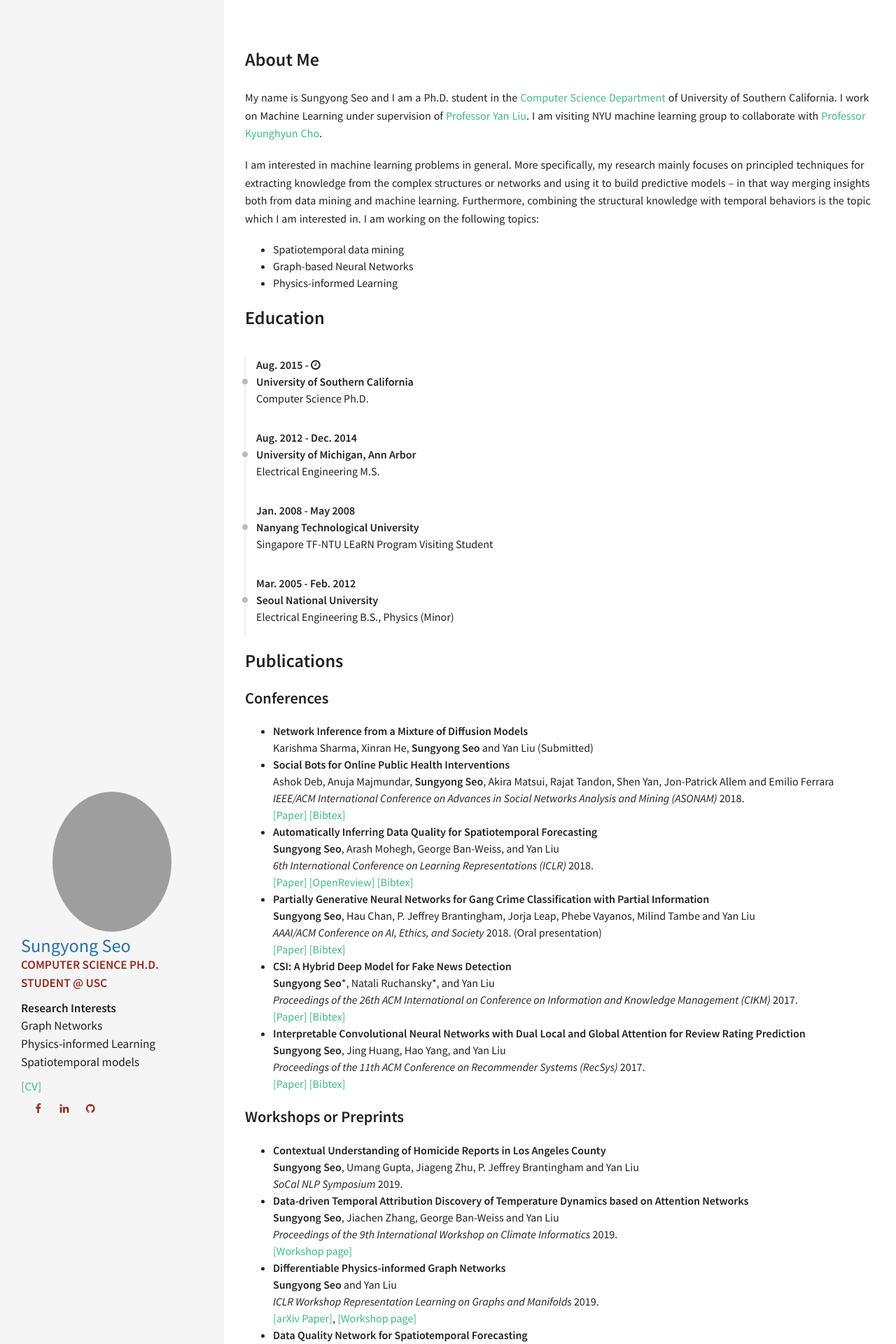
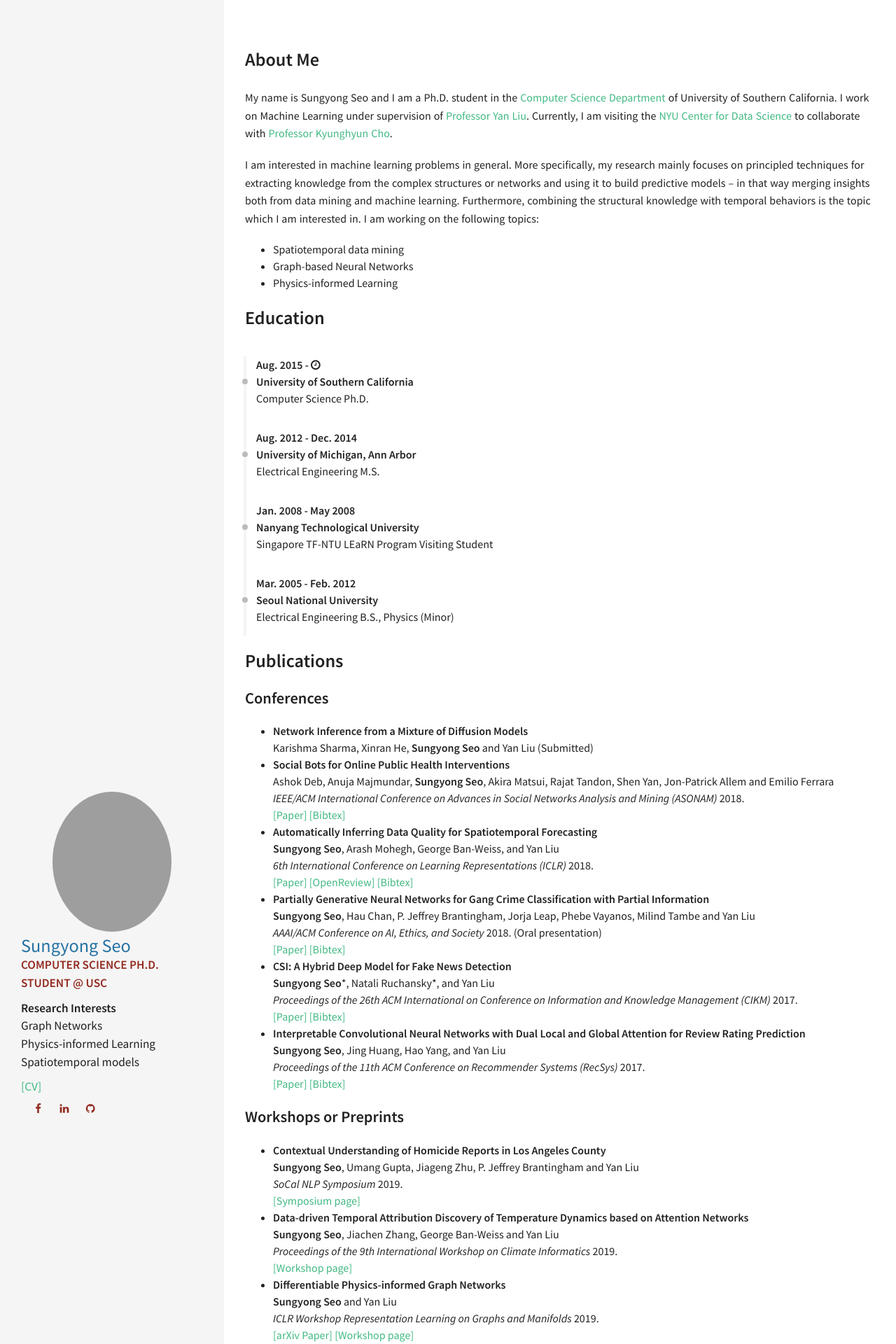
Before and after one commit to sungyongs/sungyongs.github.io, a Jekyll site: the page built from index.md, in a window 1280 px wide. Shown: the top 1920 px of the page at 70% size. Built offline with Jekyll 4.4.1, drawn with Linux system fonts in a browser that asks for light colours; some of the changed text lies outside the part shown.

Commit message:
minor udpate

```diff
--- a/_data/index/careers.yml
+++ b/_data/index/careers.yml
@@ -3,7 +3,7 @@
 - name: New York University
   link: https://cds.nyu.edu
   date: Jul. 2019 - Dec. 2019
-  job: Visiting Researchers working with Dr. Kyunghyun Cho
+  job: Visiting Researcher working with Dr. Kyunghyun Cho
 
 - name: Yahoo! Research, New York, NY
   link: https://research.yahoo.com/
--- a/index.md
+++ b/index.md
@@ -10,7 +10,7 @@
 My name is Sungyong Seo and I am a Ph.D. student in the
 [Computer Science Department](http://www.cs.usc.edu/) of University of Southern California.
 I work on Machine Learning under supervision of [Professor Yan Liu](http://melady.usc.edu/).
-I am visiting NYU machine learning group to collaborate with [Professor Kyunghyun Cho](http://www.kyunghyuncho.me).
+Currently, I am visiting the [NYU Center for Data Science](https://cds.nyu.edu) to collaborate with [Professor Kyunghyun Cho](http://www.kyunghyuncho.me).
 
 
 I am interested in machine learning problems in general.
@@ -55,6 +55,7 @@
 - **Contextual Understanding of Homicide Reports in Los Angeles County**<br>
 **Sungyong Seo**, Umang Gupta, Jiageng Zhu, P. Jeffrey Brantingham and Yan Liu<br>
 *SoCal NLP Symposium* 2019.<br>
+[\[Symposium page\]](https://socalnlp.github.io/symp19/index.html)
 - **Data-driven Temporal Attribution Discovery of Temperature Dynamics based on Attention Networks**<br>
 **Sungyong Seo**, Jiachen Zhang, George Ban-Weiss and Yan Liu<br>
 *Proceedings of the 9th International Workshop on Climate Informatics* 2019.<br>
@@ -62,7 +63,7 @@
 - **Differentiable Physics-informed Graph Networks**<br>
 **Sungyong Seo** and Yan Liu<br>
 *ICLR Workshop Representation Learning on Graphs and Manifolds* 2019.<br>
-[\[arXiv Paper\]](https://arxiv.org/abs/1902.02950), [\[Workshop page\]](https://rlgm.github.io)
+[\[arXiv Paper\]](https://arxiv.org/abs/1902.02950) [\[Workshop page\]](https://rlgm.github.io)
 - **Data Quality Network for Spatiotemporal Forecasting**<br>
 **Sungyong Seo**, Arash Mohegh, George Ban-Weiss, and Yan Liu<br>
 *Deep Learning for Physical Sciences Workshop at the 31st Conference on Neural Information Processing Systems (DLPS-NIPS)* 2017.<br>
```
